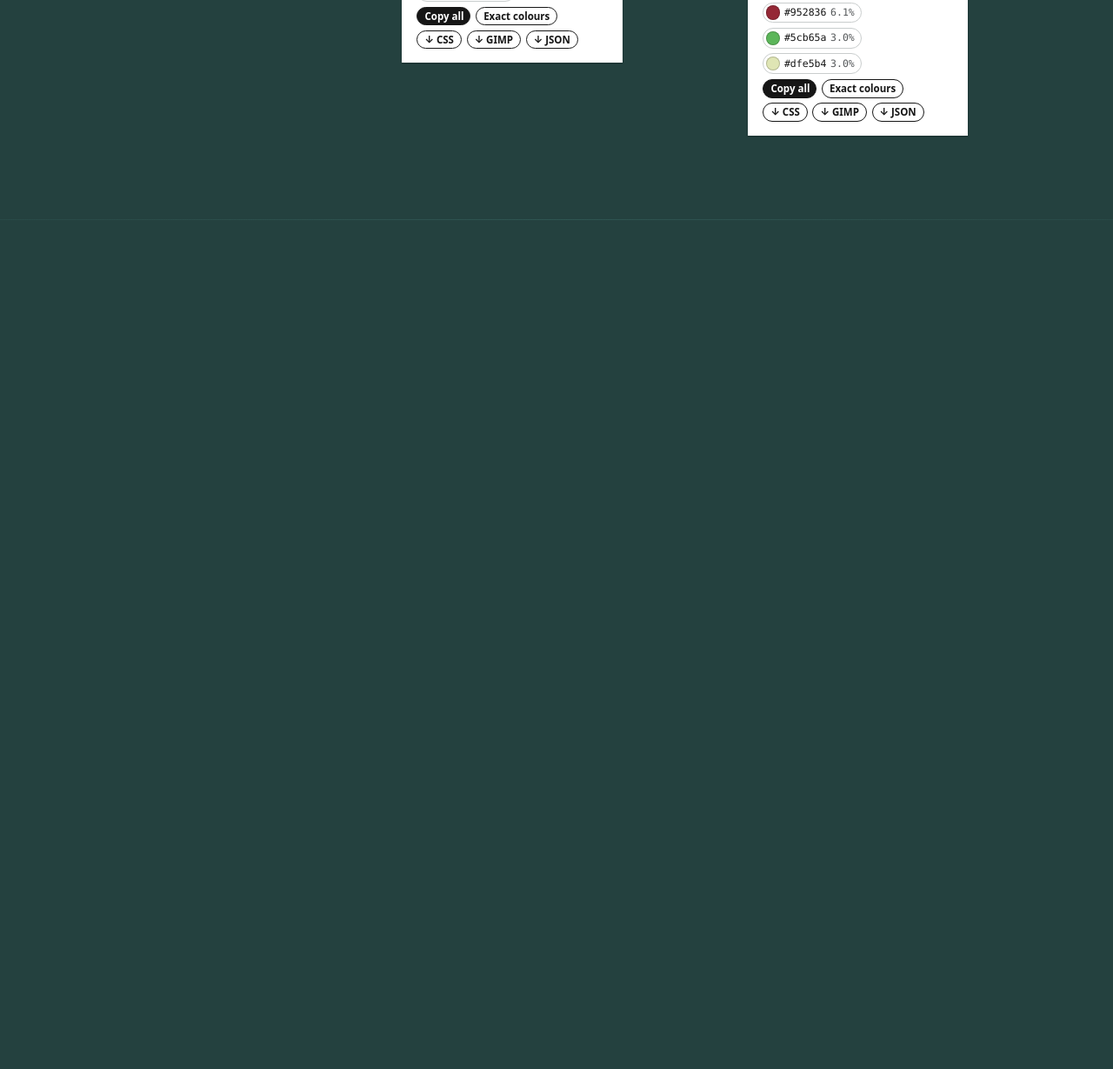
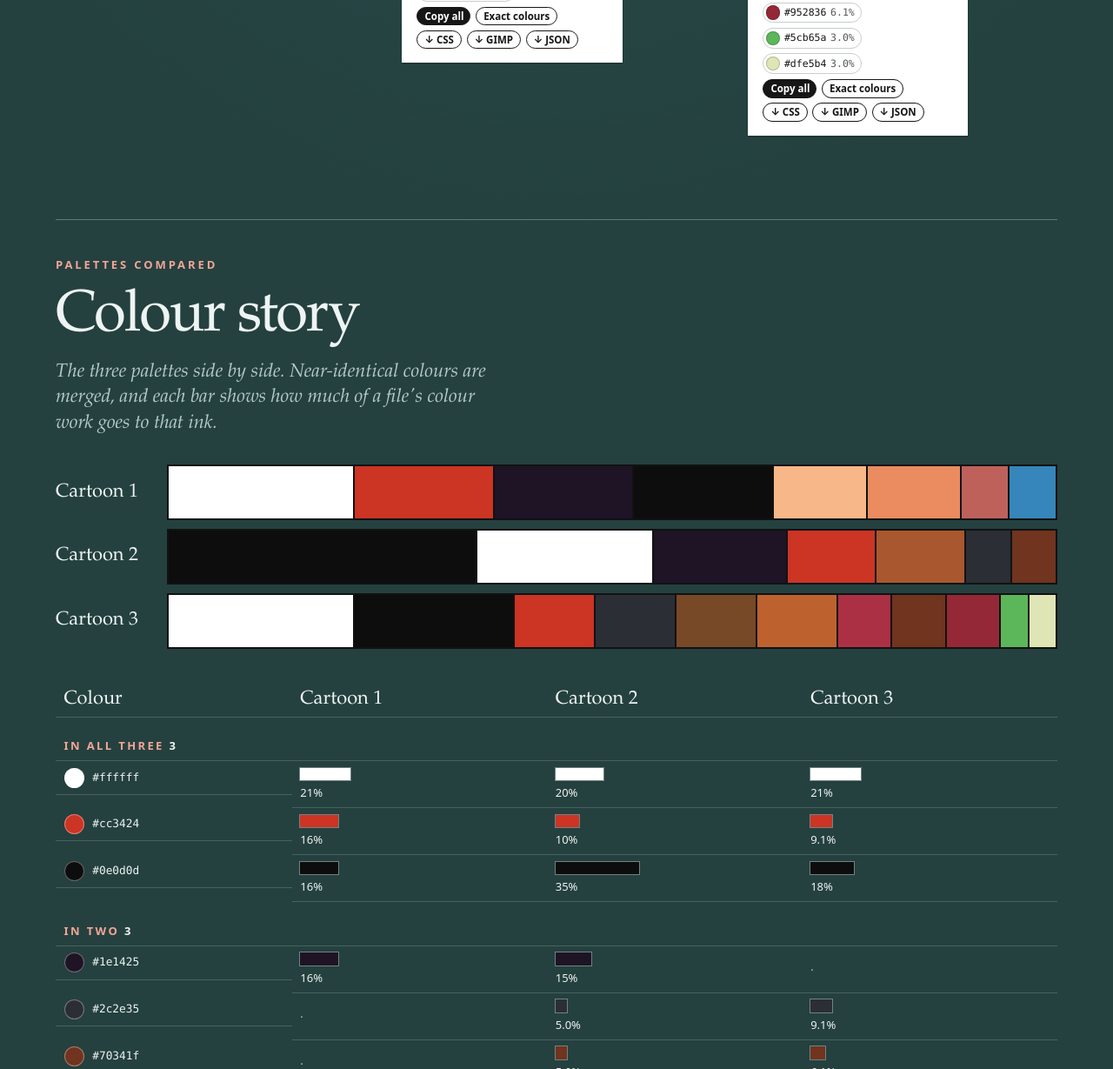
Before and after one commit to abdimannor/cartoon-set, a plain HTML site: page index.html in a window 1280 px wide. Shown: the part 1388-2617 px from the top of the page at 87% size. Before the commit the page ends 1641 px from the top, so only its background shows below. Drawn offline with Linux system fonts and the light colour scheme.

Commit message:
Add the colour story section comparing the three palettes (draft copy)

```diff
--- a/index.html
+++ b/index.html
@@ -45,6 +45,13 @@
       <figcaption><span class="num">03</span><h2>Cartoon 3</h2><p>A rounder, robot-like figure with a black helmet and visor, a red body with a round green lens on the chest, and arms spread wide.</p><code>Cartoon3.ai</code><div class="palette" data-palette="Cartoon3.ai" role="group" aria-label="Cartoon 3 palette"></div></figcaption>
     </figure>
   </main>
+  <section class="story" aria-labelledby="story-title">
+    <p class="eyebrow">Palettes compared</p>
+    <h2 id="story-title">Colour story</h2>
+    <!-- Draft copy for approval -->
+    <p class="story-lead" data-draft>The three palettes side by side. Near-identical colours are merged, and each bar shows how much of a file's colour work goes to that ink.</p>
+    <div class="story-body" id="story"></div>
+  </section>
   <dialog class="lightbox" id="lightbox" aria-labelledby="lb-title">
     <div class="lb-bar">
       <h2 id="lb-title">Cartoon</h2>
```
